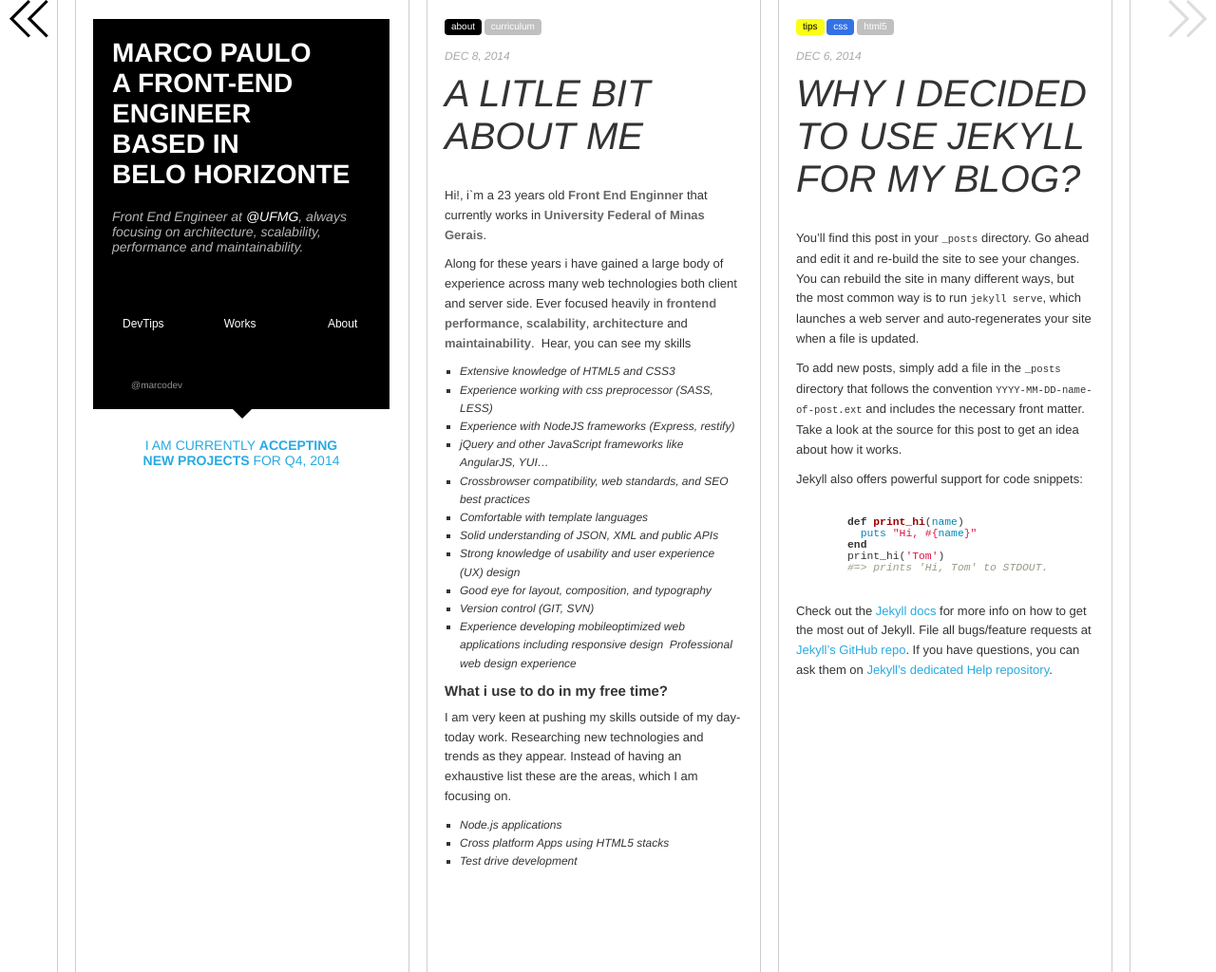
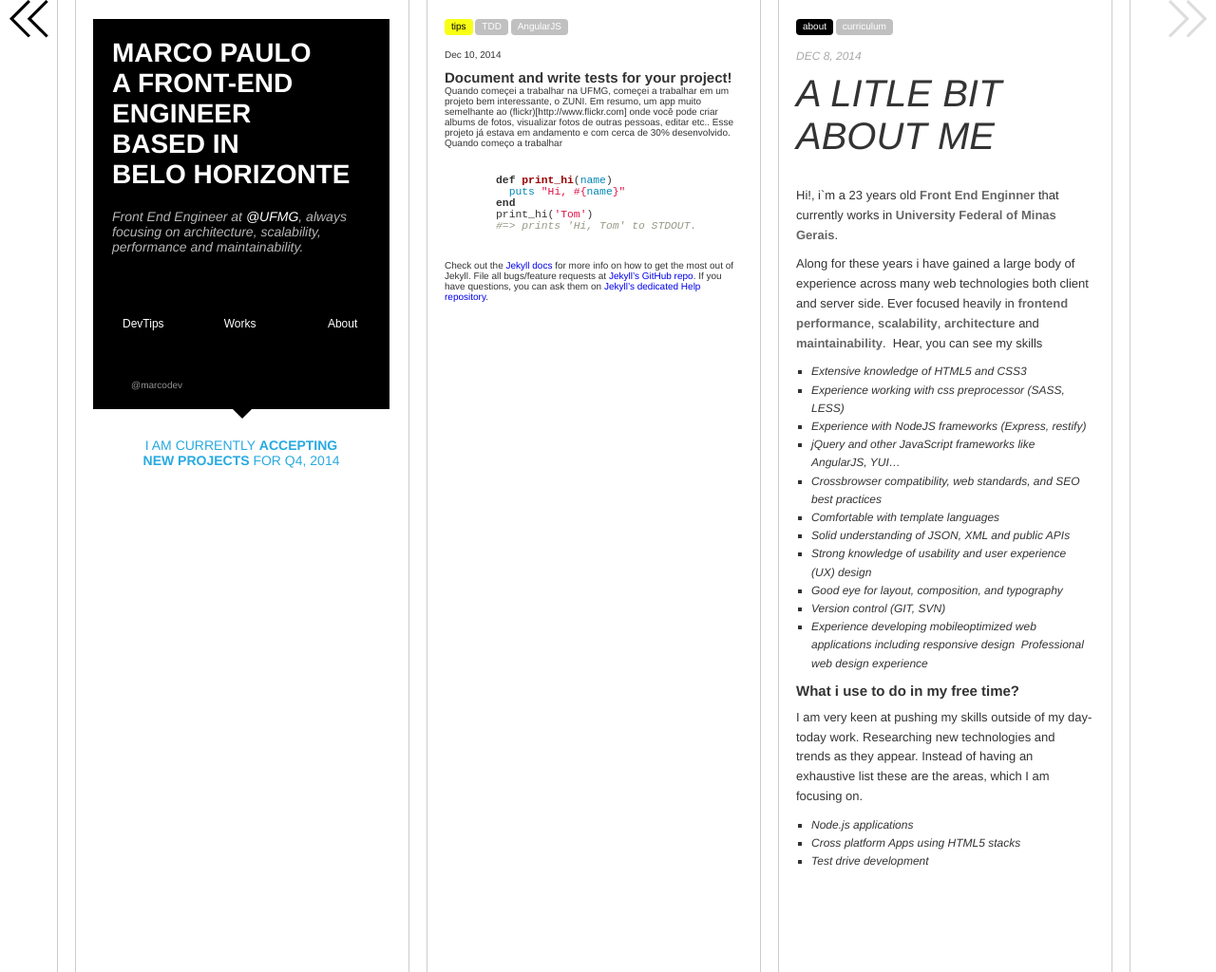
Before and after one commit to devmarco/devmarco.github.io, a Jekyll site: the page built from index.html, in a window 1280 px wide. Shown: the whole page at 95% size. Built offline with Jekyll 4.4.1, drawn with Linux system fonts in a browser that asks for light colours; comment, search, counter and statistics services are not loaded.

Commit message:
Start the post - Write tests

```diff
--- a/_posts/2014-12-06-welcome-to-jekyll.markdown
+++ b/_posts/2014-12-06-welcome-to-jekyll.markdown
@@ -1,14 +1,12 @@
 ---
-title:  "Why I decided to use Jekyll for my blog?"
-date:   2014-12-06 22:20:12
-tagMaster: tips
-tags: ['tips','css', 'html5']
+title:  "Document and write tests for your project!"
+date:   2014-12-10 18:29:12
+tagMaster: blog
+tags: ['tips','TDD', 'AngularJS']
 ---
-You’ll find this post in your `_posts` directory. Go ahead and edit it and re-build the site to see your changes. You can rebuild the site in many different ways, but the most common way is to run `jekyll serve`, which launches a web server and auto-regenerates your site when a file is updated.
-
-To add new posts, simply add a file in the `_posts` directory that follows the convention `YYYY-MM-DD-name-of-post.ext` and includes the necessary front matter. Take a look at the source for this post to get an idea about how it works.
-
-Jekyll also offers powerful support for code snippets:
+Quando começei a trabalhar na UFMG, começei a trabalhar em um projeto bem interessante, o ZUNI.
+Em resumo, um app muito semelhante ao (flickr)[http://www.flickr.com] onde você pode criar albums de fotos, visualizar fotos de outras pessoas, editar etc..
+Esse projeto já estava em andamento e com cerca de 30% desenvolvido. Quando começo a trabalhar
 
 {% highlight ruby %}
 def print_hi(name)
--- a/_sass/base/_structure.scss
+++ b/_sass/base/_structure.scss
@@ -22,7 +22,7 @@ html, body {
         padding: 0;
         overflow: initial;
         height: auto;
-        width: auto;
+        width: 100% !important;
     }
 }
 .wrapper__rows {
```
